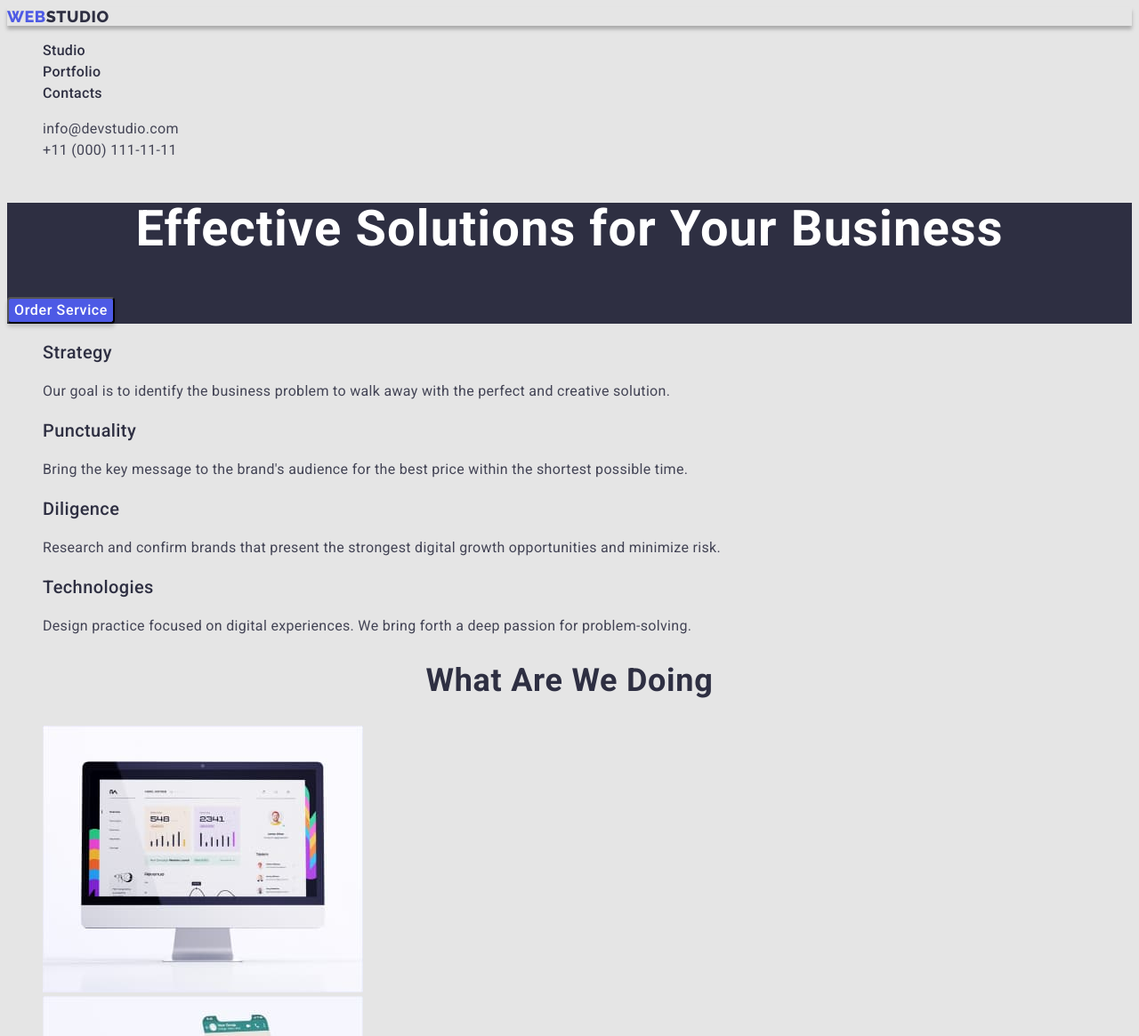
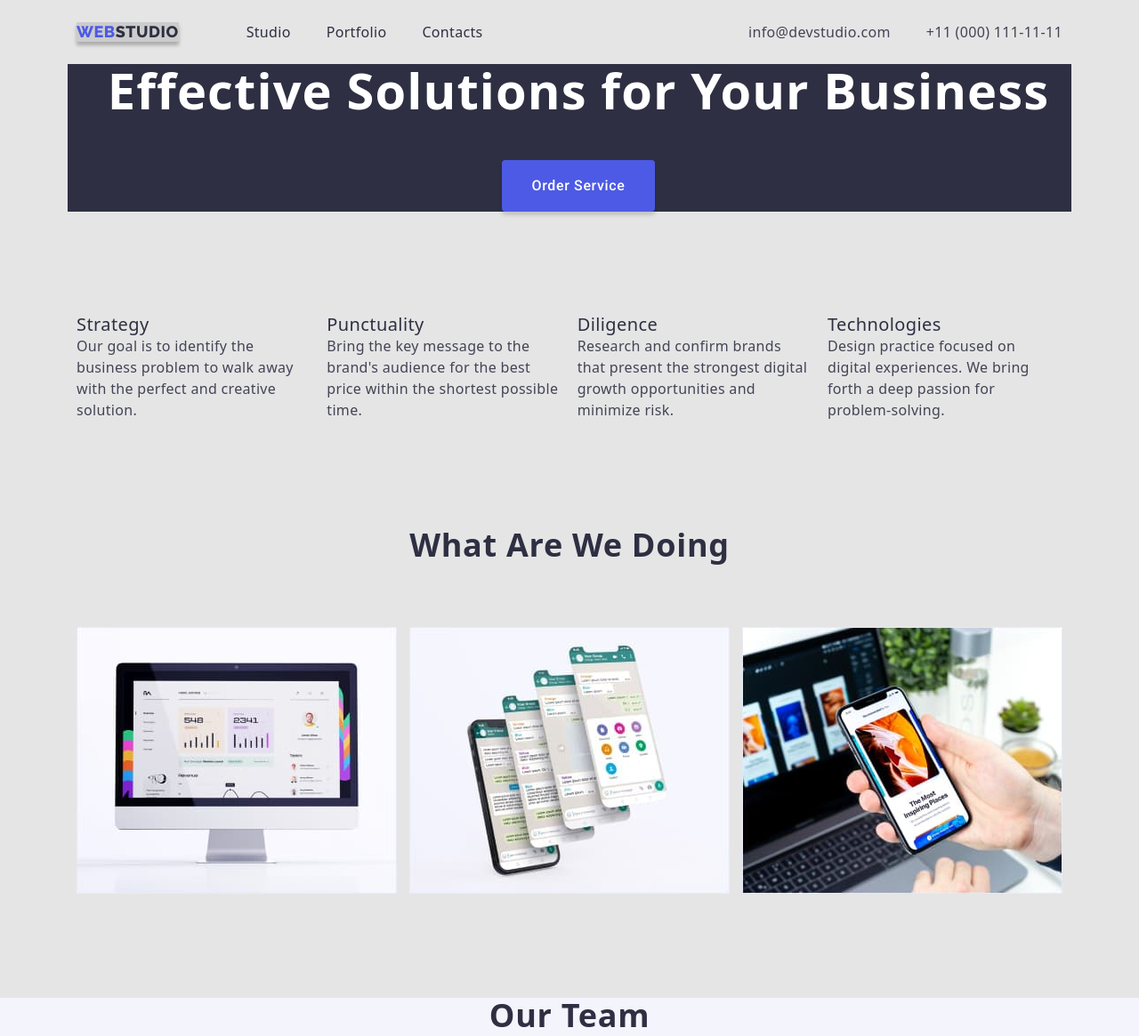
Before and after one commit to OksanaLesjuk/goit-markup-hw-03, a plain HTML site: page index.html in a window 1280 px wide. Shown: the top 1165 px of the page at 89% size. Drawn offline with nearby package versions, Linux system fonts and the light colour scheme.

Commit message:
позиціонування кількох секцій

```diff
--- a/css/styles.css
+++ b/css/styles.css
@@ -3,10 +3,10 @@
   --primary-text-color: #434455;
   --nav-color: #2e2f42;
   --title-color: #2e2f42;
- --nav-accent-color: #404bbf;
+  --nav-accent-color: #404bbf;
 }
 body {
-  background: #e5e5e5;
+  background-color: #e5e5e5;
   font-family: "Roboto", sans-serif;
   font-weight: 400;
 
@@ -16,11 +16,18 @@ body {
 .link {
   text-decoration: none;
 }
-
 .list {
   list-style-type: none;
 }
-/* -------компоненти-------- */
+/* ---F----компоненти-------- */
+.container{
+  width: 1128px;
+  padding-left: 10px;
+  padding-right: 10px;
+  margin-left: auto;
+  margin-right: auto;
+
+}
 .list-title {
   font-weight: 500;
   font-size: 20px;
@@ -44,14 +51,52 @@ body {
   text-transform: capitalize;
   color: var(--title-color);
 }
+
+h1,
+h2,
+h3,
+h4,
+p {
+  margin-top: 0;
+  margin-bottom: 0;
+}
+
+ul {
+  margin-top: 0;
+  margin-bottom: 0;
+  padding-left: 0;
+}
+
+img {
+  display: block;
+}
 /* -------/компоненти-------- */
 /* -------шапка------- */
-.header {
-}
-.nav {
+.page-header {
+  display: flex;
+  align-items: center;
+
 
 }
+
+nav {
+  display: flex;
+  align-items: center;
+}
+.menu {
+  display: flex;
+}
+.menu-item:not(:last-child) {
+  margin-right: 40px;
+}
+
 .logo {
+
+
+  margin-right: 76px;
+
+
+  background: linear-gradient(0deg, rgba(0, 0, 0, 0.2), rgba(0, 0, 0, 0.2)), #FFFFFF;
   box-shadow: 0px 4px 4px rgba(0, 0, 0, 0.25);
   color: var(--accent-color);
   font-family: "Raleway", sans-serif;
@@ -62,17 +107,21 @@ body {
   align-items: center;
   letter-spacing: 0.03em;
   text-transform: uppercase;
+  border: none;
 }
-.logo-thema-light{
+.logo-thema-light {
   color: var(--nav-color);
 }
-.menu-item {
+.menu-item-link {
+  display: block;
+  padding-top: 24px;
+  padding-bottom: 24px;
+
   font-style: normal;
   font-weight: 500;
   font-size: 16px;
   line-height: 1.5;
   letter-spacing: 0.02em;
-
   color: var(--nav-color);
 }
 
@@ -81,11 +130,23 @@ body {
   color: var(--nav-accent-color);
 }
 
-.contacts-list{font-style: normal;}
+.contacts-box {
+  font-style: normal;
+  margin-left: auto;
+}
+.contacts-list {
+  display: flex;
+}
+.contacts-list-item:nth-child(1) {
+  margin-right: 40px;
+
+}
 .contacts-item {
+  display: block;
+  padding-top: 24px;
+  padding-bottom: 24px;
+
   color: var(--primary-text-color);
-
-
   font-size: 16px;
   line-height: 1.5;
   letter-spacing: 0.02em;
@@ -95,34 +156,40 @@ body {
 /*-------- банер -------*/
 
 .hero-section {
+
+  text-align: center;
+  margin-bottom: 115px;
+
   background-color: #2e2f42;
 }
 .main-title {
+
+  margin-bottom: 48px;
+
   font-weight: 700;
   font-size: 56px;
   line-height: 1.07;
-
-  text-align: center;
-  letter-spacing: 0.02em;
+letter-spacing: 0.02em;
 
   color: #ffffff;
 }
 
 .modal-btn {
-  font-family:"Roboto", sans-serif; ;
+ display: inline-block;
+  padding: 16px 32px 16px 32px;
+
+
+  font-family: "Roboto", sans-serif;
   font-weight: 500;
   font-size: 16px;
   line-height: 1.5;
-
-  display: flex;
-  align-items: center;
   letter-spacing: 0.04em;
-
   color: #ffffff;
   background-color: var(--accent-color);
   box-shadow: 0px 4px 4px rgba(0, 0, 0, 0.15);
   border-radius: 4px;
   cursor: pointer;
+  border: 1px solid transparent;
 }
 
 .modal-btn:hover,
@@ -130,16 +197,69 @@ body {
   background-color: #404bbf;
 }
 /*-------- /банер -------*/
+
 /* ----переваги компанії---- */
+
+.privilage-section{
+}
+
+.privilage-container{
+  margin-bottom: 120px;
+}
+
+.privilage-list{
+  display: flex;
+  justify-content: space-between;
+
+}
+
+.privilage-list-item{
+
+  max-width: 264px;
+}
+
+
+
+
 
 /* ----/переваги компанії---- */
 
+/* =======що робимо======== */
+.about-section{
+  margin-bottom: 117px;
+}
+.about-title{
+  margin-bottom: 72px;
+}
+.about-list{
+  display: flex;
+  justify-content: space-between;
+}
+
+
+
+/* =============команда =========*/
+.team-section{
+  background-color: #F4F4FD;
+}
+.team-title{
+
+  margin-bottom: 72px;
+
+}
+.team-list{
+  display: flex;
+  justify-content: space-between;
+}
+.team-list-item
+
+/* ==========футер======== */
 .footer-container {
   color: #e7e9fc;
-  background: #2e2f42;
+  background-color: #2e2f42;
 }
 .logo-thema-dark {
-  color: #f4f4fd;
+ color: #f4f4fd;
 }
 /* =========2 сторінка  ========*/
 .filter-btn {
--- a/index.html
+++ b/index.html
@@ -12,86 +12,103 @@
   <link href="https://fonts.googleapis.com/css2?family=Roboto:wght@400;500;700&display=swap" rel="stylesheet">
   <link rel="preconnect" href="https://fonts.googleapis.com">
   <link rel="preconnect" href="https://fonts.gstatic.com" crossorigin>
+  <link href="
+https://cdn.jsdelivr.net/npm/modern-normalize@1.1.0/modern-normalize.min.css
+" rel="stylesheet">
   <link href="https://fonts.googleapis.com/css2?family=Raleway:wght@800&display=swap" rel="stylesheet">
 
 </head>
 
 <body>
-  <header class="header">
-    <nav class="nav ">
+
+  <header class="page-header container">
+
+    <nav class="nav-box ">
 
       <a class="logo link" href="./index.html"> WEB<span class="logo-thema-light">Studio</span></a>
-      <ul class="list">
-        <li><a href="./index.html" class="menu-item link">Studio</a></li>
-        <li><a href="./portfolio.html" class="menu-item link">Portfolio</a></li>
-        <li><a href=""class="menu-item link">Contacts</a></li>
+      <ul class="menu list">
+        <li class="menu-item"><a class="menu-item-link link" href="./index.html">Studio</a></li>
+        <li class="menu-item"><a class="menu-item-link link" href="./portfolio.html">Portfolio</a></li>
+        <li class="menu-item"><a class="menu-item-link link" href="">Contacts</a></li>
       </ul>
     </nav>
 
-    <address class="contacts-list">
-      <ul class="list">
-        <li> <a class="contacts-item link" href="mailto:info@devstudio.com">info@devstudio.com</a></li>
-        <li> <a class="contacts-item link" href="tel:+110001111111">+11 (000) 111-11-11</a></li>
+
+    <address class="contacts-box">
+      <ul class=" contacts-list list">
+        <li class="contacts-list-item"> <a class="contacts-item link"
+            href="mailto:info@devstudio.com">info@devstudio.com</a></li>
+        <li class="contacts-list-item"> <a class="contacts-item link" href="tel:+110001111111">+11 (000) 111-11-11</a>
+        </li>
       </ul>
     </address>
 
+
   </header>
+
   <main>
     <!-- Банер -->
 
-    <section class="hero-section">
+    <section class="hero-section container">
+      <div class="container">
         <h1 class="main-title">Effective Solutions
           for Your Business
         </h1>
         <button class="modal-btn" type="button">Order Service</button>
+      </div>
+
     </section>
 
     <!-- Переваги компанії -->
 
 
-    <section>
+    <section class="privilage-section">
+      <div class="privilage-container container">
         <h2 hidden class="section-title">Privilage</h2>
         <ul class="privilage-list list">
-        <li>
+          <li class="privilage-list-item">
             <h3 class="list-title">Strategy</h3>
             <p class="text">Our goal is to identify the business
               problem to walk away with the perfect and creative solution. </p>
           </li>
-        <li>
+          <li class="privilage-list-item">
             <h3 class="list-title">Punctuality</h3>
-          <p class="text">Bring the key message to the brand's audience for the best price within the shortest possible
-            time.</p>
+            <p class="text">Bring the key message
+              to the brand's audience for the best price within the shortest possible time.</p>
           </li>
-        <li>
+          <li class="privilage-list-item">
             <h3 class="list-title">Diligence</h3>
-          <p class="text">Research and confirm brands that present the strongest digital growth opportunities and
-            minimize risk.</p>
+            <p class="text">Research and confirm brands that present the strongest digital growth opportunities and minimize risk.</p>
           </li>
-        <li>
+          <li class="privilage-list-item">
             <h3 class="list-title">Technologies</h3>
             <p class="text">Design practice focused on digital experiences. We bring forth a deep passion for
               problem-solving.</p>
           </li>
         </ul>
+      </div>
     </section>
 
 
     <!-- що ми робимо -->
 
-    <section>
-      <h2 class="section-title">What are we doing</h2>
-      <ul class="list">
+    <section class="about-section">
 
-        <li>
+      <div class="container">
+        <h2 class="about-title section-title">What are we doing</h2>
+      <ul class="about-list list">
+
+        <li class="about-list-item">
           <img src="./images/site.jpg" alt="site" width="360" height="300">
         </li>
-        <li>
+        <li class="about-list-item">
           <img src="./images/mobile-add.jpg" alt="mobile application" width="360" height="300">
         </li>
-        <li>
+        <li class="about-list-item">
           <img src="./images/complex-servise.jpg" alt="comprehensive service" width="360" height="300">
         </li>
       </ul>
+      </div>
 
     </section>
 
@@ -100,39 +117,43 @@
     <!-- наша команда -->
 
 
-    <section>
-      <h2 class="section-title">Our Team</h2>
-      <ul class="list">
+    <section class="team-section">
+      <div class="container">
+        <h2 class="team-title section-title">Our Team</h2>
 
-        <li>
+        <ul class="team-list list">
+
+          <li class="team-list-item" >
             <img src="./images/mark-guerrero.jpg" alt="Mark Guerrero" width="264" height="260">
             <h3 class="list-title">Mark Guerrero</h3>
             <p class="text">Product Designer</p>
           </li>
-        <li>
+          <li class="team-list-item">
             <img src="./images/tom-ford.jpg" alt="Tom Ford" width="264" height="260">
             <h3 class="list-title">Tom Ford</h3>
             <p class="text">Frontend Developer</p>
           </li>
-        <li>
+          <li class="team-list-item">
             <img src="./images/camila-garsia.jpg" alt="Camila Garcia" width="264" height="260">
             <h3 class="list-title">Camila Garcia</h3>
             <p class="text">Marketing</p>
           </li>
-        <li>
+          <li class="team-list-item">
             <img src="./images/daniel-wilson.jpg" alt="Daniel Wilson" width="264" height="260">
             <h3 class="list-title">Daniel Wilson</h3>
             <p class="text">UI Designer</p>
           </li>
+        </ul>
+      </div>
 
 
-      </ul>
     </section>
   </main>
 
 
 
-  <footer class="footer-container">
+  <footer class="footer-container container">
+
     <a class="logo link" href="./index.html">WEB<span class="logo-thema-dark">Studio</span></a>
     <p class="text">Increase the flow of customers and sales for your business with digital marketing & growth
       solutions.</p>
```
Also changed, not shown: portfolio.html (+18 -14 lines). Lines whose indentation alone changed are shown as unchanged.
